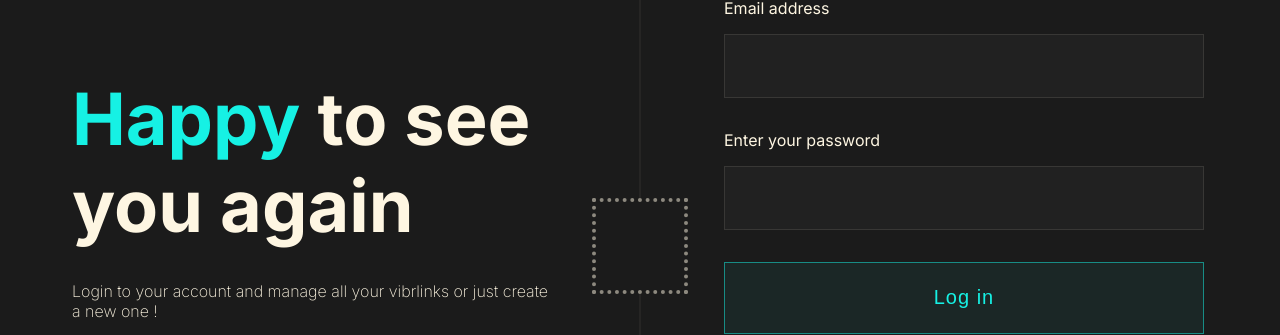
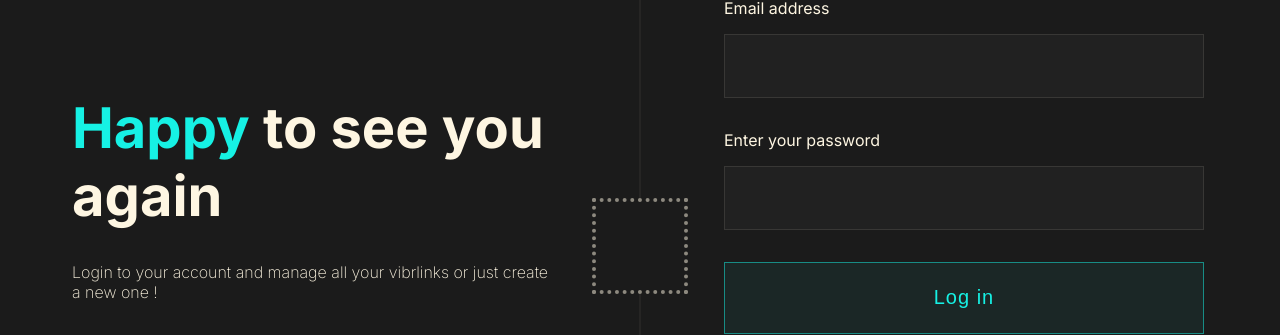
Before and after one commit to Efyx-07/VibrLink, a React (Vite) app: page /login in a window 1280 px wide. Shown: the part 186-521 px from the top of the page. Built offline with nearby package versions, Linux system fonts and the light colour scheme; no server answers; some icons are missing.

Commit message:
style update

```diff
--- a/src/components/common/FormPageMessage.scss
+++ b/src/components/common/FormPageMessage.scss
@@ -30,7 +30,7 @@
         width: 100%;
 
         h1 {
-            font-size: 4.5rem;
+            font-size: 3.5rem;
         }
 
         p {
```
